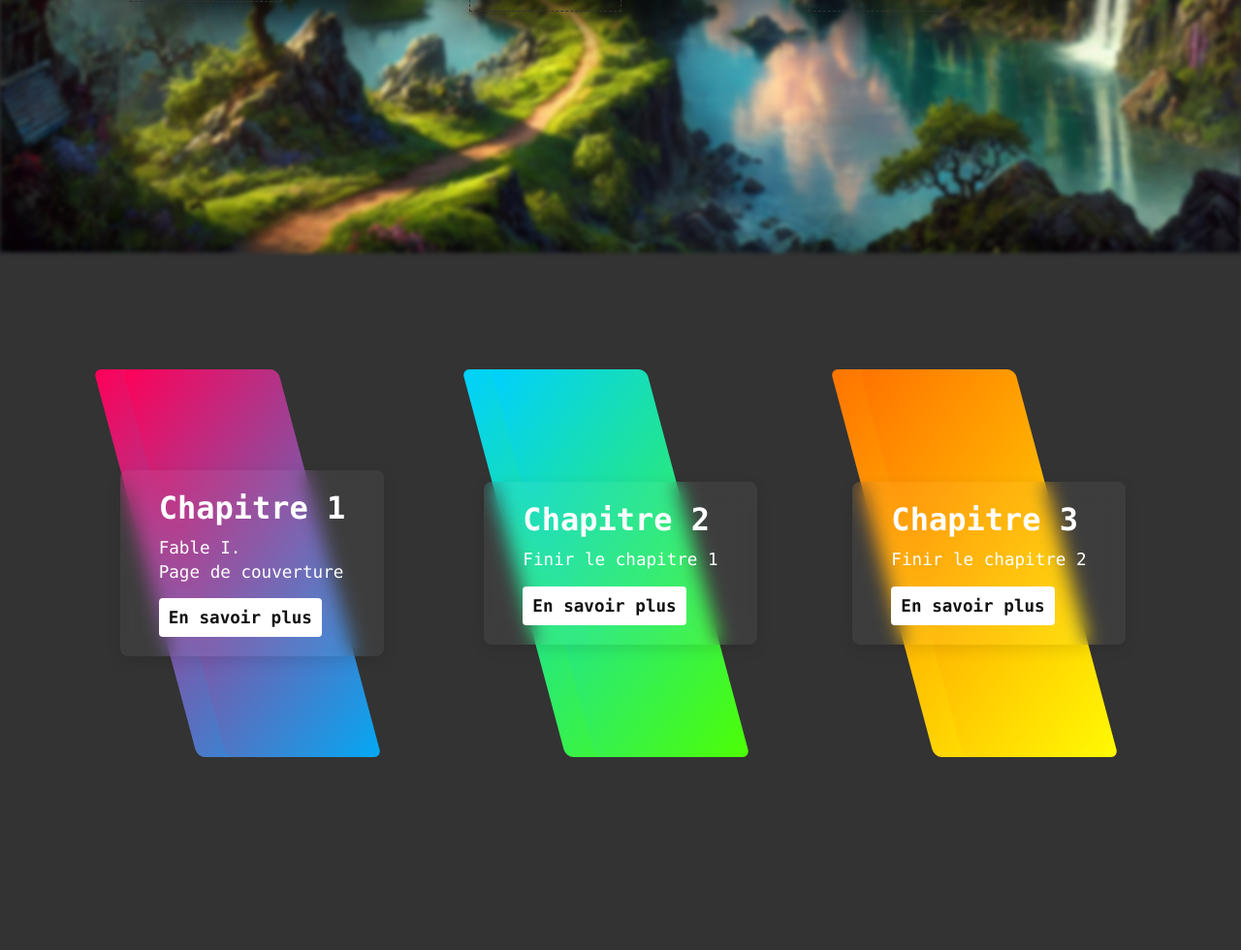
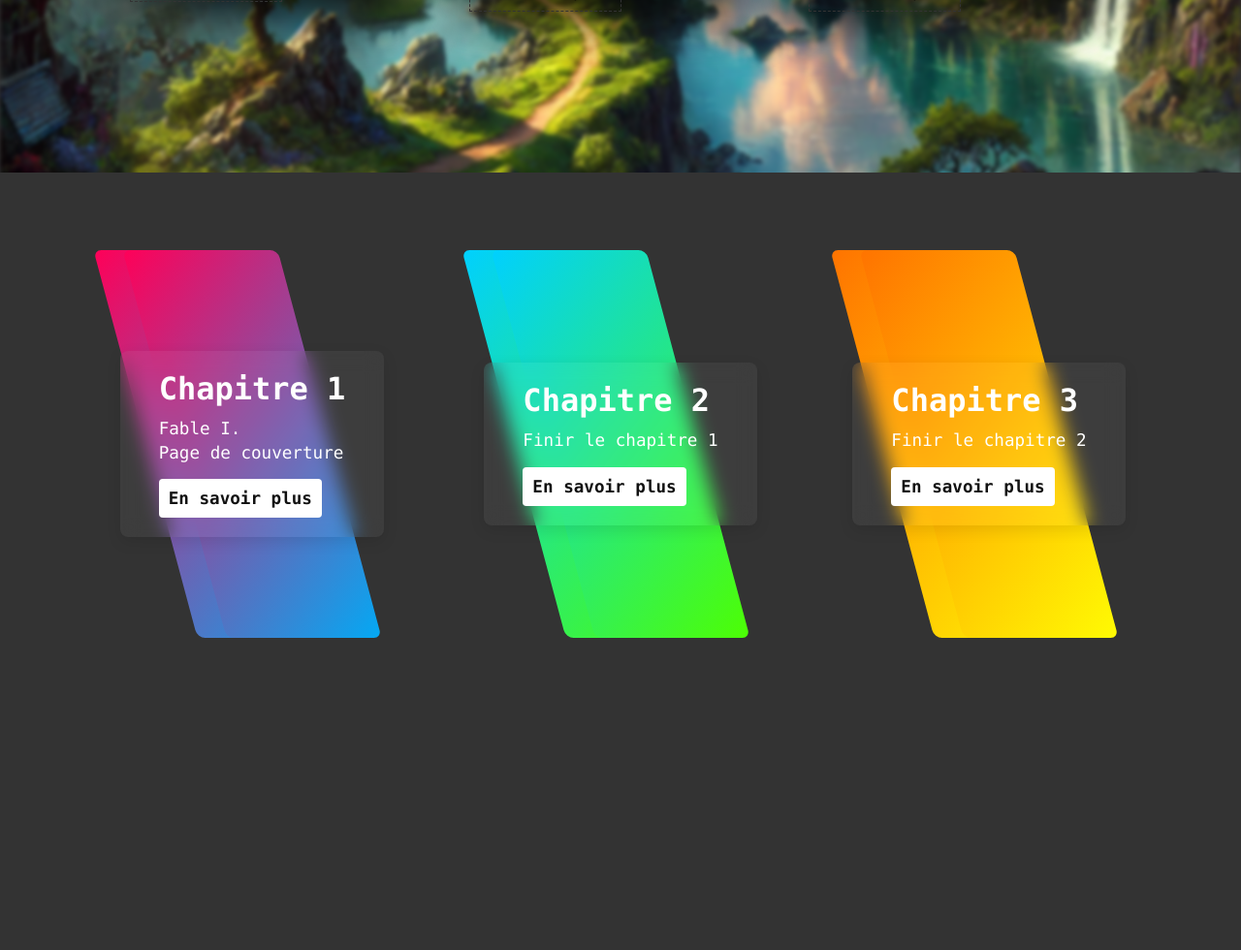
Before and after one commit to ValentinBrizard/Arbre-de-competence, a PHP site: page / in a window 1280 px wide. Shown: the part 819-1799 px from the top of the page at 97% size. After the commit the page ends 1477 px from the top, so only its background shows below. Run offline with PHP 8.4, Linux system fonts and the light colour scheme; some libraries are stand-ins or nearby versions.

Commit message:
Update index.css

```diff
--- a/css/index.css
+++ b/css/index.css
@@ -19,33 +19,6 @@ h1{
   height: 1000px;
   position: absolute;
   filter: blur(2px);
-}
-
-
-/* Style pour l'effet parallax */
-.parallax {
-    /* Hauteur de la section */
-    height: 1000px;
-    /* Création de l'effet parallax */
-    background-attachment: fixed;
-    background-position: center;
-    background-repeat: no-repeat;
-    background-size: cover;
-
-    /* Ajustement du flou pour ne pas déborder */
-}
-
-/* Réajuster l'arrière-plan */
-.parallax::before {
-    content: "";
-    position: absolute;
-    top: 0; left: 0; right: 0; bottom: 0;
-    background-image: inherit;
-    background-attachment: fixed;
-    background-position: inherit;
-    background-repeat: inherit;
-    background-size: inherit;
-    filter: blur(8px);
 }
 
 
```
